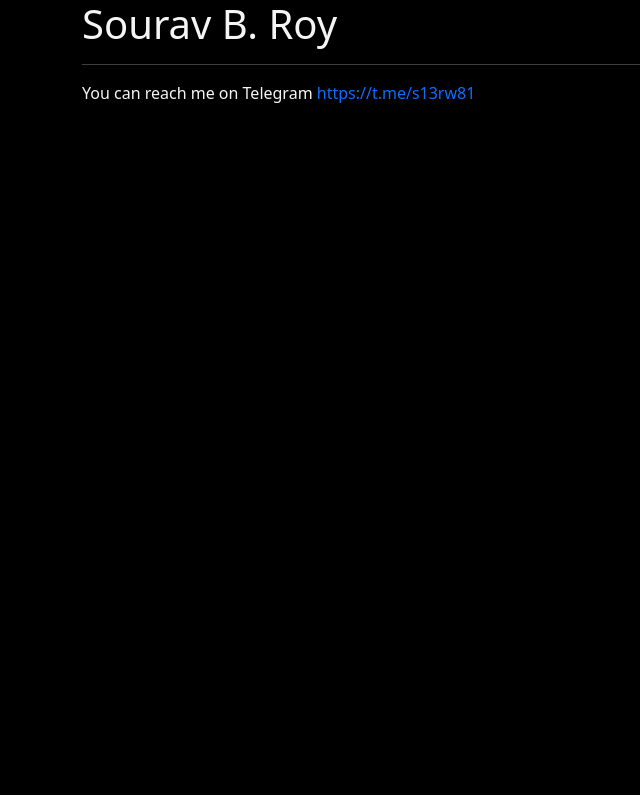
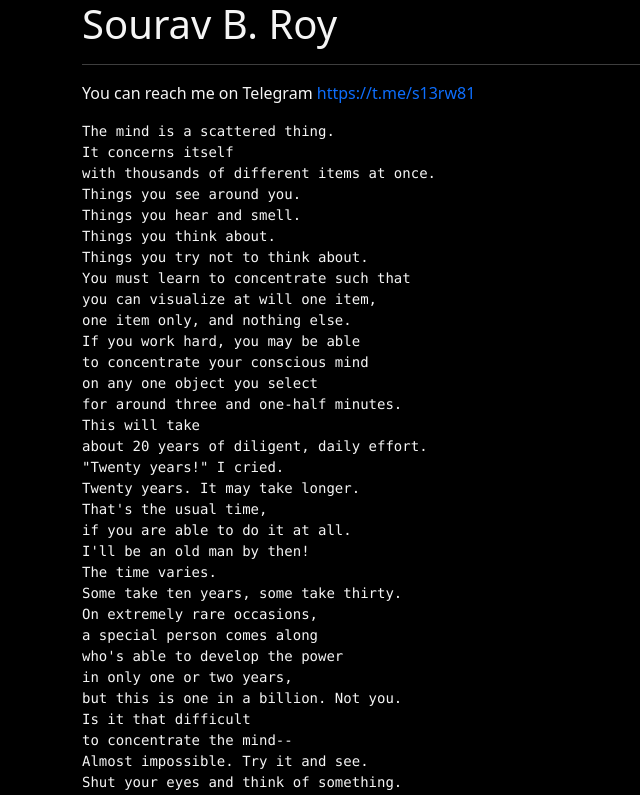
Before and after one commit to s13rw81/s13rw81.github.io_frontend, a plain HTML site: page index.html in a window 1280 px wide. Shown: the top 795 px of the page, without its empty margins (0-640 px from the left). Drawn offline with nearby package versions, Linux system fonts and the light colour scheme.

Commit message:
- update index

```diff
--- a/index.html
+++ b/index.html
@@ -17,13 +17,66 @@
     <div class="container">
         <h1>Sourav B. Roy</h1>
         <hr>
+        <i class="fab fa-telegram"></i>
         <p>You can reach me on Telegram <a href="https://t.me/s13rw81"
             class="text-decoration-none">https://t.me/s13rw81</a></p>
+        <!-- <ol>
+            <li>practice maths</li>
+            <li>read novels</li>
+            <li>solve leetcode problems</li>
+            <li>learn data structures and algorithms</li>
+            <li>learn advanced python, frameworks</li>
+            <li>learn postgresql, sqlalchemy orm</li>
+            <li>personal website</li>
+            <li>solve aptitude problems</li>
+            <li>learn trading futures and options</li>
+
+        </ol>
+		<hr> -->
+		<pre>
+The mind is a scattered thing.
+It concerns itself
+with thousands of different items at once.
+Things you see around you.
+Things you hear and smell.
+Things you think about.
+Things you try not to think about.
+You must learn to concentrate such that
+you can visualize at will one item,
+one item only, and nothing else.
+If you work hard, you may be able
+to concentrate your conscious mind
+on any one object you select
+for around three and one-half minutes.
+This will take
+about 20 years of diligent, daily effort.
+"Twenty years!" I cried.
+Twenty years. It may take longer.
+That's the usual time,
+if you are able to do it at all.
+I'll be an old man by then!
+The time varies.
+Some take ten years, some take thirty.
+On extremely rare occasions,
+a special person comes along
+who's able to develop the power
+in only one or two years,
+but this is one in a billion. Not you.
+Is it that difficult
+to concentrate the mind--
+Almost impossible. Try it and see.
+Shut your eyes and think of something.
+Think of just one object.
+Visualize it. See it before you.
+In a few seconds, your mind will wander.
+Other thoughts will creep in.
+It's a very difficult thing.
+Thus spoke the great, wise, old yogi.
+		</pre>
     </div>
 
 
-    <!-- Optional JavaScript; choose one of the two! -->
-    <!-- Option 1: Bootstrap Bundle with Popper -->
+
         <script src="https://cdn.jsdelivr.net/npm/bootstrap@5.0.1/dist/js/bootstrap.bundle.min.js"
         integrity="sha384-gtEjrD/SeCtmISkJkNUaaKMoLD0//ElJ19smozuHV6z3Iehds+3Ulb9Bn9Plx0x4"
         crossorigin="anonymous"></script>
@@ -36,5 +89,4 @@
         crossorigin="anonymous"></script>
 
     </body>
-
     </html>
```
Lines whose indentation alone changed are shown as unchanged.
